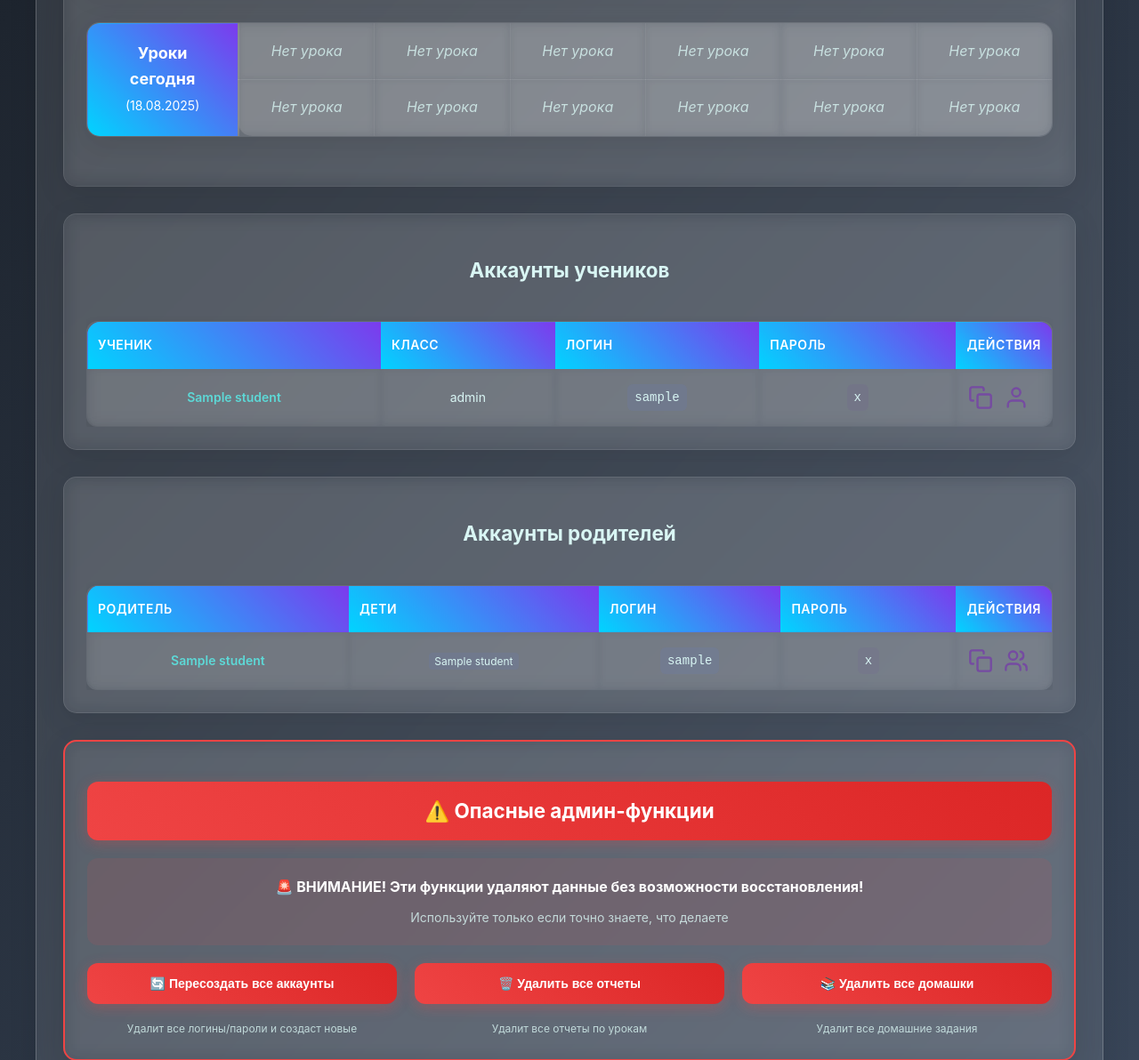
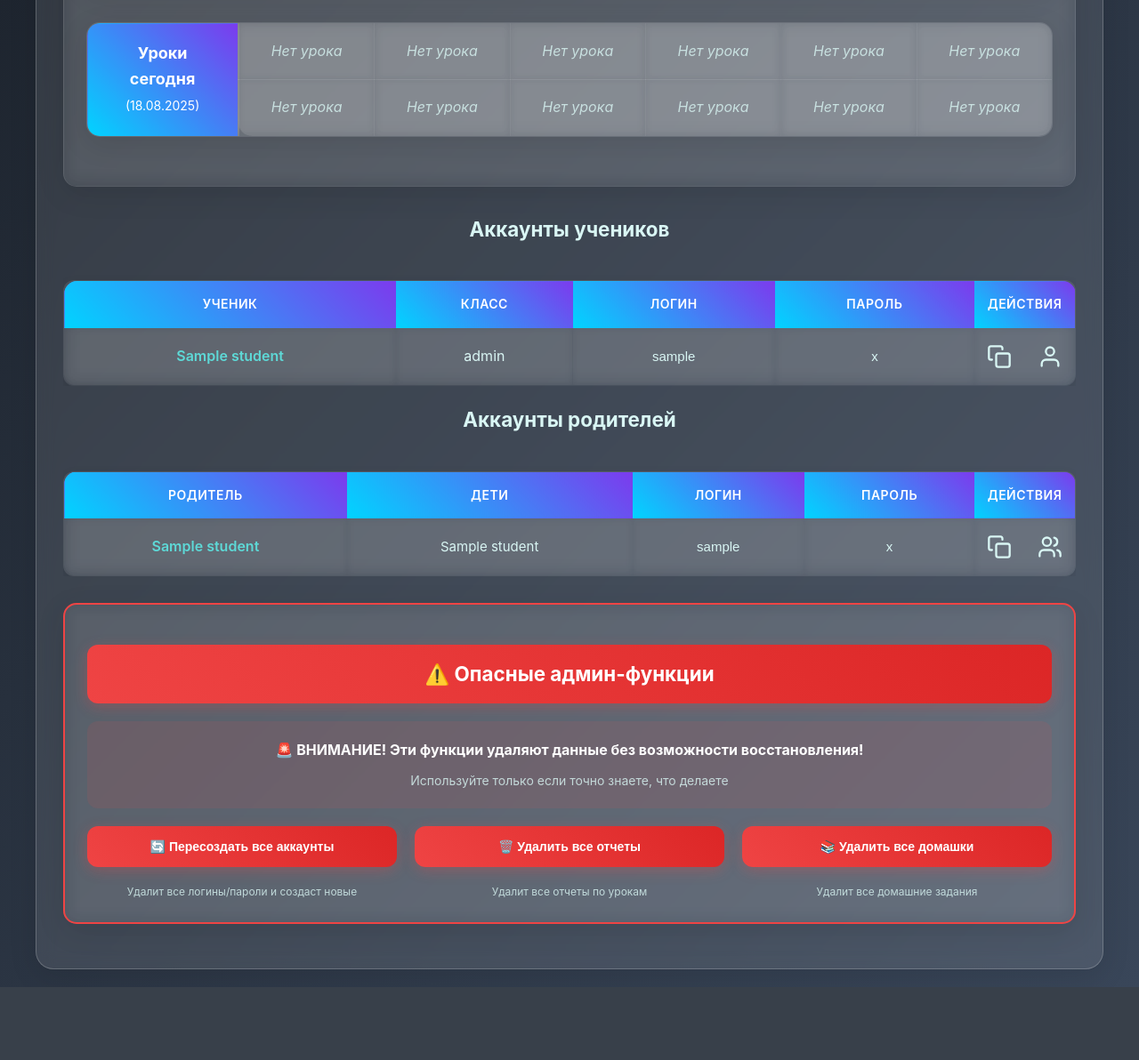
Before and after one commit to Davladshim/alien_tutor, a Flask app: page / in a window 1280 px wide. Shown: the part 808-2000 px from the top of the page at 89% size. After the commit the page ends 1918 px from the top, so only its background shows below. Run offline with Flask 3, Linux system fonts and the light colour scheme; the visitor is signed in with stand-in values (Sample User, id 1); a database or web service that is not in the repository returns one stand-in record (values such as "Sample title"); data that the repository does not hold is empty; some libraries are stand-ins or nearby versions.

Commit message:
Auto commit 18-08-2025 11:10

```diff
--- a/kalendasha/static/style.css
+++ b/kalendasha/static/style.css
@@ -1526,7 +1526,7 @@ main {
 
 .accounts-table th {
     padding: 15px 12px;
-    text-align: left;
+    text-align: center;
     font-weight: 600;
     color: white;
     font-size: 14px;
@@ -1550,7 +1550,6 @@ main {
 .accounts-table td {
     padding: 16px 12px;
     vertical-align: middle;
-    font-size: 14px;
 }
 
 .student-name {
@@ -1559,13 +1558,12 @@ main {
 }
 
 .login-cell, .password-cell {
-    font-family: 'Courier New', monospace;
-    font-size: 13px;
+    font-family: 'Arial';
+    font-size: 15px;
 }
 
 .login-text {
     color: var(--text-primary);
-    background: rgba(102, 126, 234, 0.1);
     padding: 4px 8px;
     border-radius: 6px;
     display: inline-block;
@@ -1573,7 +1571,6 @@ main {
 
 .password-text {
     color: var(--text-primary);
-    background: rgba(118, 75, 162, 0.1);
     padding: 4px 8px;
     border-radius: 6px;
     display: inline-block;
@@ -1643,10 +1640,9 @@ main {
 }
 
 .child-tag {
-    background: rgba(102, 126, 234, 0.1);
     padding: 2px 6px;
     border-radius: 4px;
-    font-size: 12px;
+    font-size: 15px;
     color: var(--text-primary);
 }
 
@@ -1663,3 +1659,11 @@ main {
 .logout-btn:hover {
     background: rgba(231, 76, 60, 0.1) !important;
 }
+
+.lesson-selected {
+    box-shadow: 0 0 20px rgba(0, 212, 255, 0.8) !important;
+    transform: scale(1.02) !important;
+    filter: brightness(1.15) !important;
+    border: 2px solid #00d4ff !important;
+    transition: none !important;
+}
--- a/kalendasha/templates/home.html
+++ b/kalendasha/templates/home.html
@@ -338,7 +338,6 @@
 </div>
 
 <!-- Таблица учеников -->
-<div class="card" style="margin-bottom: 30px;">
 <h3 style="text-align: center; margin-bottom: 20px;">Аккаунты учеников</h3>
 
 {% if accounts_data %}
@@ -380,11 +379,11 @@
                     <!-- Кнопка ЛКУ -->
                     <td class="action-cell">
                         {% if account.has_student_account %}
-                                <div style="display: flex; gap: 8px; align-items: center;">
+                            <div style="display: flex; gap: 25px; align-items: center;">
                                 <!-- Кнопка копирования -->
                                 <a onclick="copyLoginPassword('{{ account.student_login }}', '{{ account.student_password }}'); return false;"
                                 href="#"
-                                    class="icon-action icon-parent"
+                                class="icon-action"
                                 title="Копировать логин и пароль">
                                     <svg viewBox="0 0 24 24" width="28" height="28" fill="none" stroke="currentColor" stroke-width="2" stroke-linecap="round" stroke-linejoin="round">
                                         <rect x="9" y="9" width="13" height="13" rx="2" ry="2"></rect>
@@ -394,7 +393,7 @@
 
                                 <!-- Кнопка ЛКУ -->
                                 <a href="http://127.0.0.1:8080/admin-student/{{ account.student_id }}?token={{ admin_token }}"
-                                    class="icon-action icon-parent"
+                                class="icon-action"
                                 title="Личный кабинет ученика">
                                     <svg viewBox="0 0 24 24" width="28" height="28" fill="none" stroke="currentColor" stroke-width="2" stroke-linecap="round" stroke-linejoin="round">
                                         <path d="M20 21v-2a4 4 0 0 0-4-4H8a4 4 0 0 0-4 4v2"></path>
@@ -414,10 +413,8 @@
 {% else %}
     <p style="text-align: center; color: var(--text-muted);">Нет учеников</p>
 {% endif %}
-</div>
 
 <!-- Таблица родителей -->
-<div class="card">
 <h3 style="text-align: center; margin-bottom: 20px;">Аккаунты родителей</h3>
 
 {% if families_data %}
@@ -463,11 +460,11 @@
                     <!-- Кнопка ЛКР -->
                     <td class="action-cell">
                         {% if family.has_parent_account %}
-                                <div style="display: flex; gap: 8px; align-items: center;">
+                            <div style="display: flex; gap: 25px; align-items: center;">
                                 <!-- Кнопка копирования -->
                                 <a onclick="copyLoginPassword('{{ family.parent_login }}', '{{ family.parent_password }}'); return false;"
                                 href="#"
-                                    class="icon-action icon-parent"
+                                class="icon-action"
                                 title="Копировать логин и пароль">
                                     <svg viewBox="0 0 24 24" width="28" height="28" fill="none" stroke="currentColor" stroke-width="2" stroke-linecap="round" stroke-linejoin="round">
                                         <rect x="9" y="9" width="13" height="13" rx="2" ry="2"></rect>
@@ -477,7 +474,7 @@
 
                                 <!-- Кнопка ЛКР -->
                                 <a href="http://127.0.0.1:8080/admin-parent/{{ family.parent_name }}?token={{ admin_token }}"
-                                    class="icon-action icon-parent"
+                                class="icon-action"
                                 title="Личный кабинет родителя">
                                     <svg viewBox="0 0 24 24" width="28" height="28" fill="none" stroke="currentColor" stroke-width="2" stroke-linecap="round" stroke-linejoin="round">
                                         <path d="M16 21v-2a4 4 0 0 0-4-4H6a4 4 0 0 0-4 4v2"></path>
@@ -499,7 +496,6 @@
 {% else %}
     <p style="text-align: center; color: var(--text-muted);">Нет родителей</p>
 {% endif %}
-</div>
 
 <!-- Админ-функции -->
 <div class="card" style="margin-top: 30px; border: 2px solid #ef4444;">
@@ -972,16 +968,12 @@ function selectLesson(lessonId) {
     selectedLesson = lessonId;
 
     // Убираем выделение со всех уроков
-    document.querySelectorAll('[onclick*="selectLesson"]').forEach(lesson => {
-        lesson.style.boxShadow = '';
-        lesson.style.transform = '';
-        lesson.style.filter = '';
+    document.querySelectorAll('td[style*="cursor: pointer"]').forEach(lesson => {
+        lesson.classList.remove('lesson-selected');
     });
 
-    // Выделяем выбранный урок (мягкое свечение)
-    event.currentTarget.style.boxShadow = '0 0 20px rgba(0, 212, 255, 0.6)';
-    event.currentTarget.style.transform = 'scale(1.02)';
-    event.currentTarget.style.filter = 'brightness(1.1)';
+    // Выделяем выбранный урок
+    event.currentTarget.classList.add('lesson-selected');
 
     // Показываем формы
     document.getElementById('lesson_forms').style.display = 'block';
```
Lines whose indentation alone changed are shown as unchanged.
